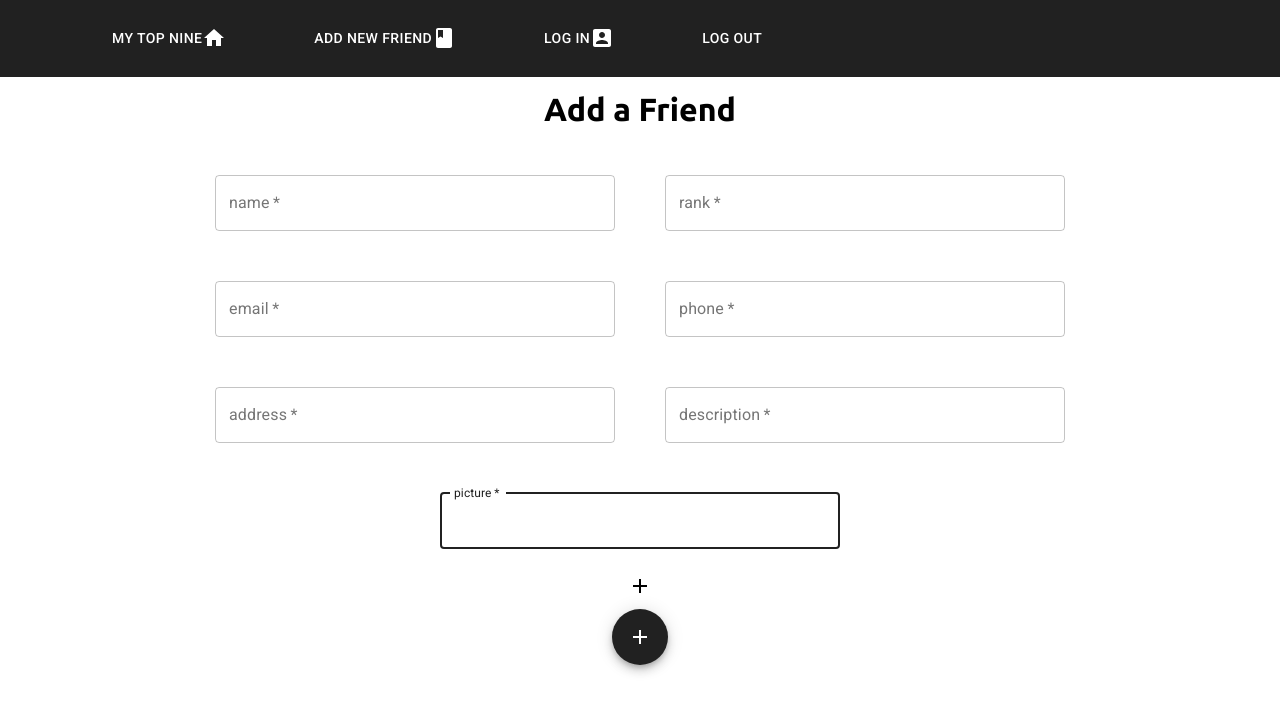
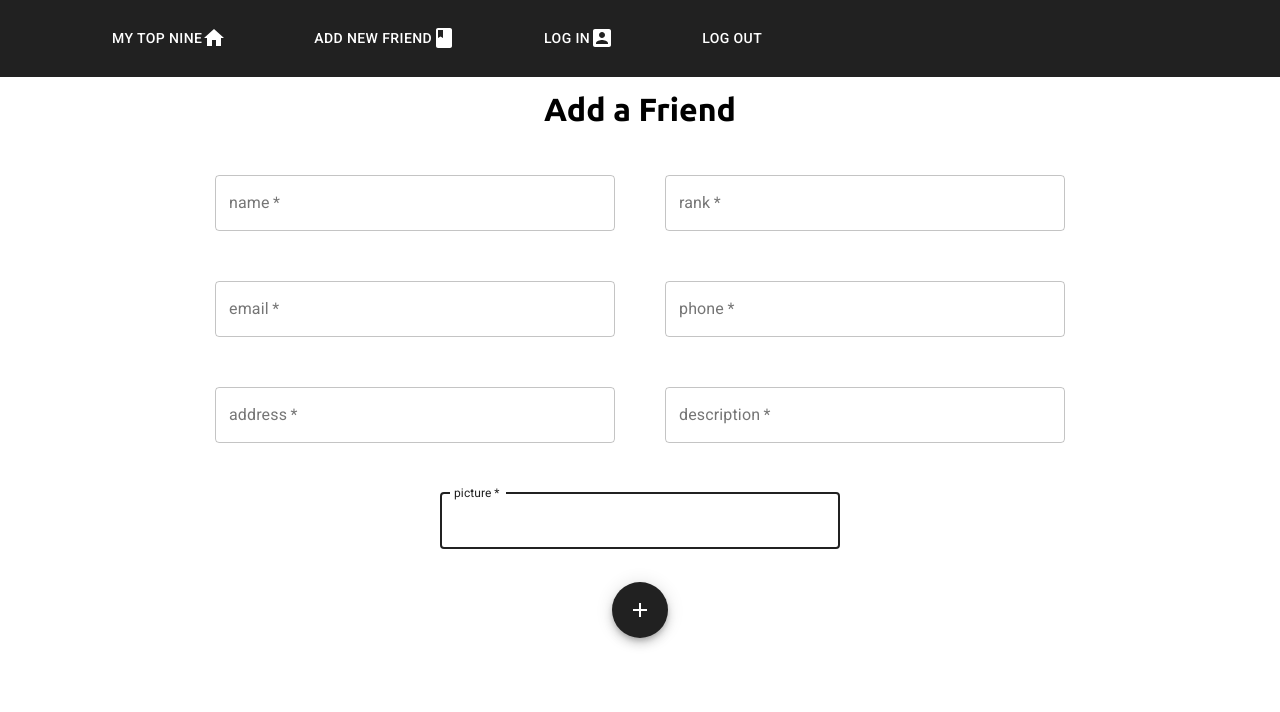
Before and after one commit to my-top-nine-6-21-19/myTopNine-FE, a React (Create React App) app: page /add-friend in a window 1280 px wide. Shown: the top 712 px of the page. Built offline with nearby package versions, Linux system fonts and the light colour scheme; sample sign-in values are in the browser's storage.

Commit message:
commented add button

```diff
--- a/src/components/AddFriend.js
+++ b/src/components/AddFriend.js
@@ -285,9 +285,9 @@ export class AddFriend extends Component {
               {/* <button className="btn-login shd" onClick={this.addFriend}>
                 Make A Friend
               </button> */}
-              <Tooltip onClick={this.addFriend} title="Add" aria-label="Add">
+              {/* <Tooltip onClick={this.addFriend} title="Add" aria-label="Add">
                 <AddIcon />
-              </Tooltip>
+              </Tooltip> */}
               <AddButton addFriend={this.addFriend} />
             </div>
           </div>
```
